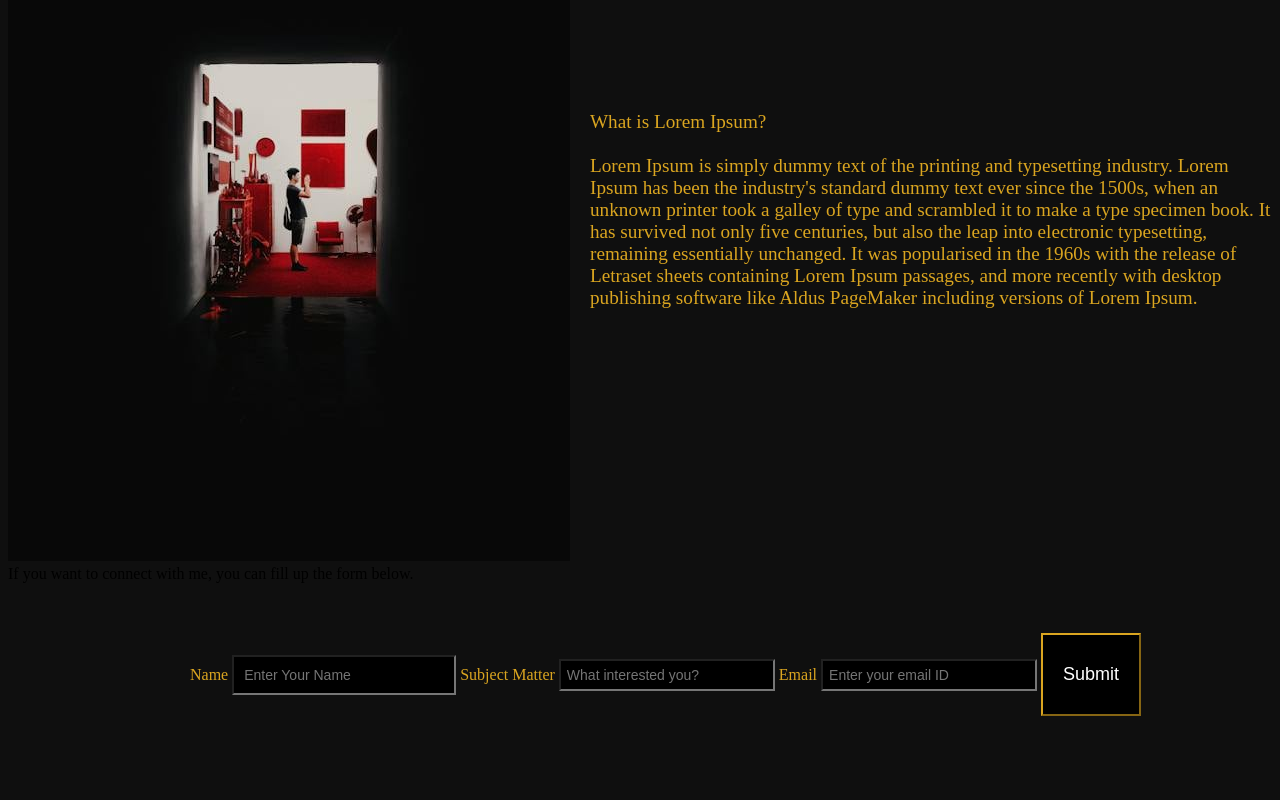
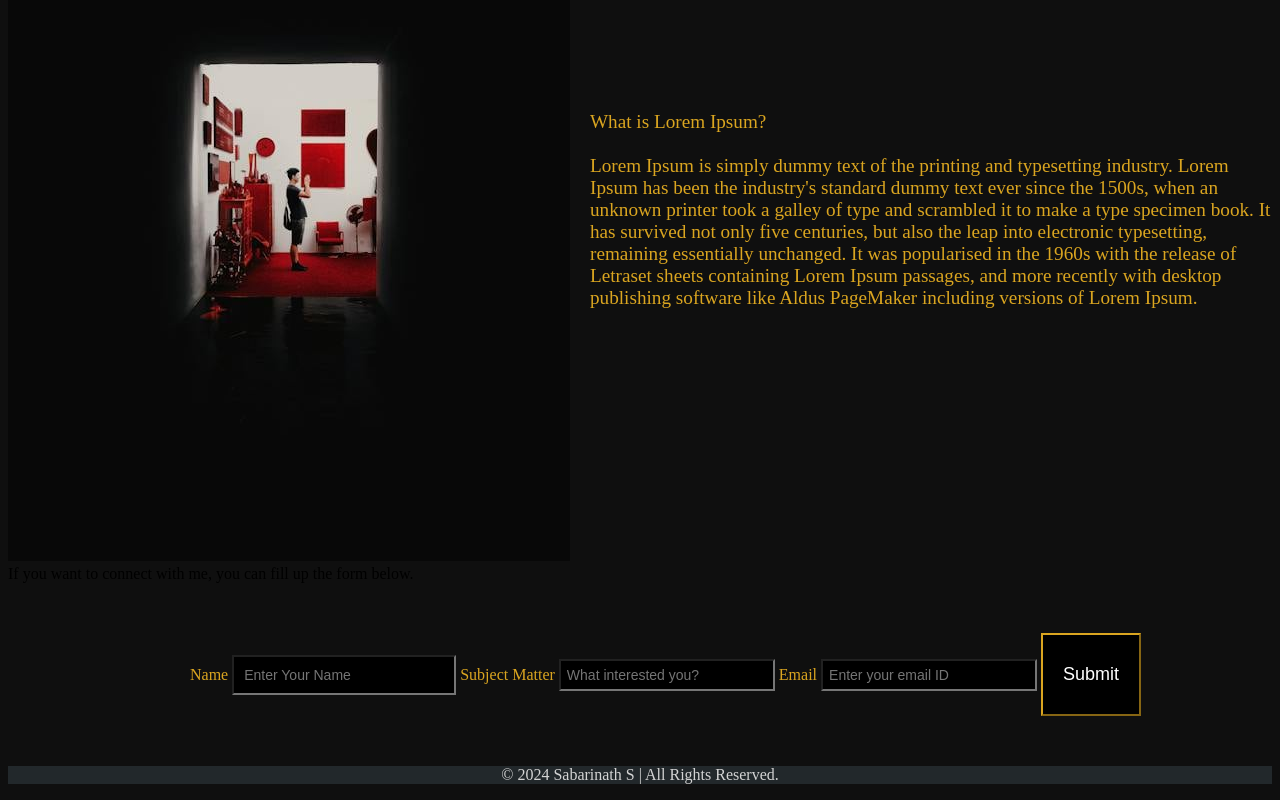
Before and after one commit to sabarinaths17/sample-blog, a plain HTML site: page index.html in a window 1280 px wide. Shown: the part 512-1312 px from the top of the page. Before the commit the page ends 1278 px from the top, so only its background shows below. Drawn offline with Linux system fonts and the light colour scheme.

Commit message:
Added footer html with css

```diff
--- a/index.html
+++ b/index.html
@@ -151,6 +151,14 @@
    }
 
 
+   footer {
+    text-align: center;
+    background-color: #22282B;
+    color: rgb(212, 212, 212);
+
+    }
+
+
     </style>
 
 </head>
@@ -214,6 +222,10 @@ If you want to connect with me, you can fill up the form below.
     </div>
 
 
+    <footer>
+        <p>&copy; 2024 Sabarinath S | All Rights Reserved.</p>
+    </footer>
+
 
     <script>
 
```
